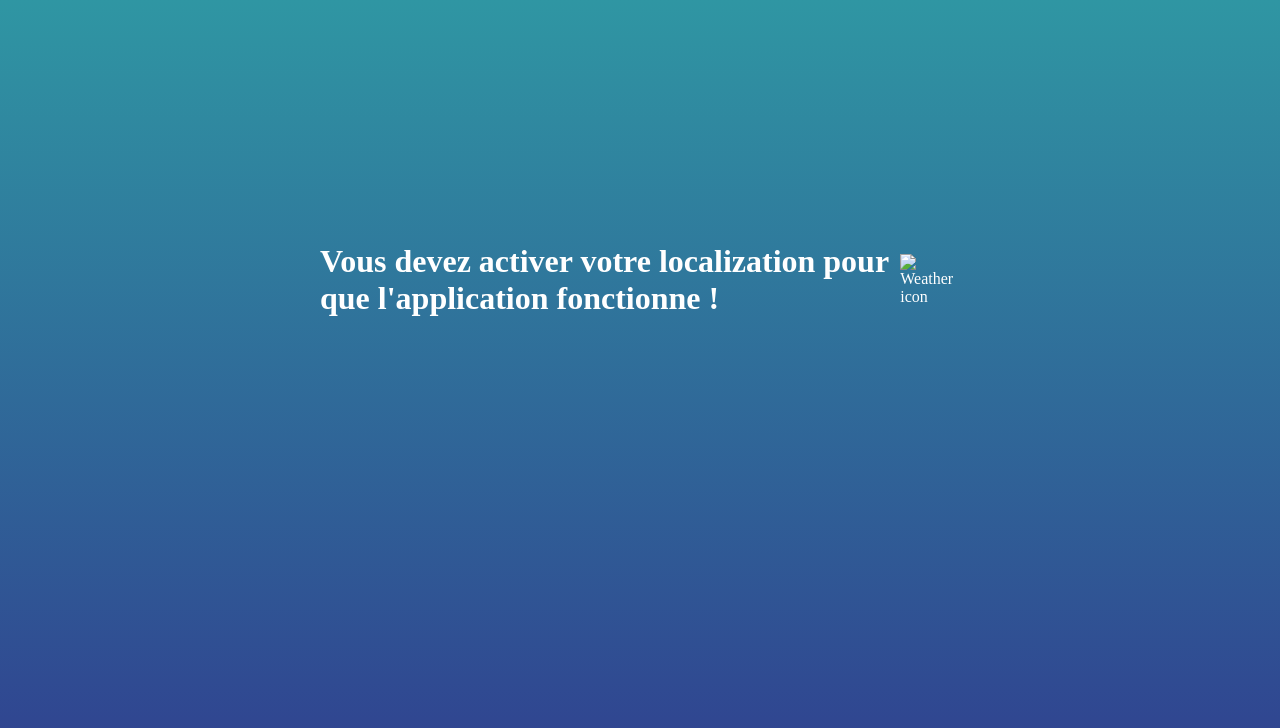
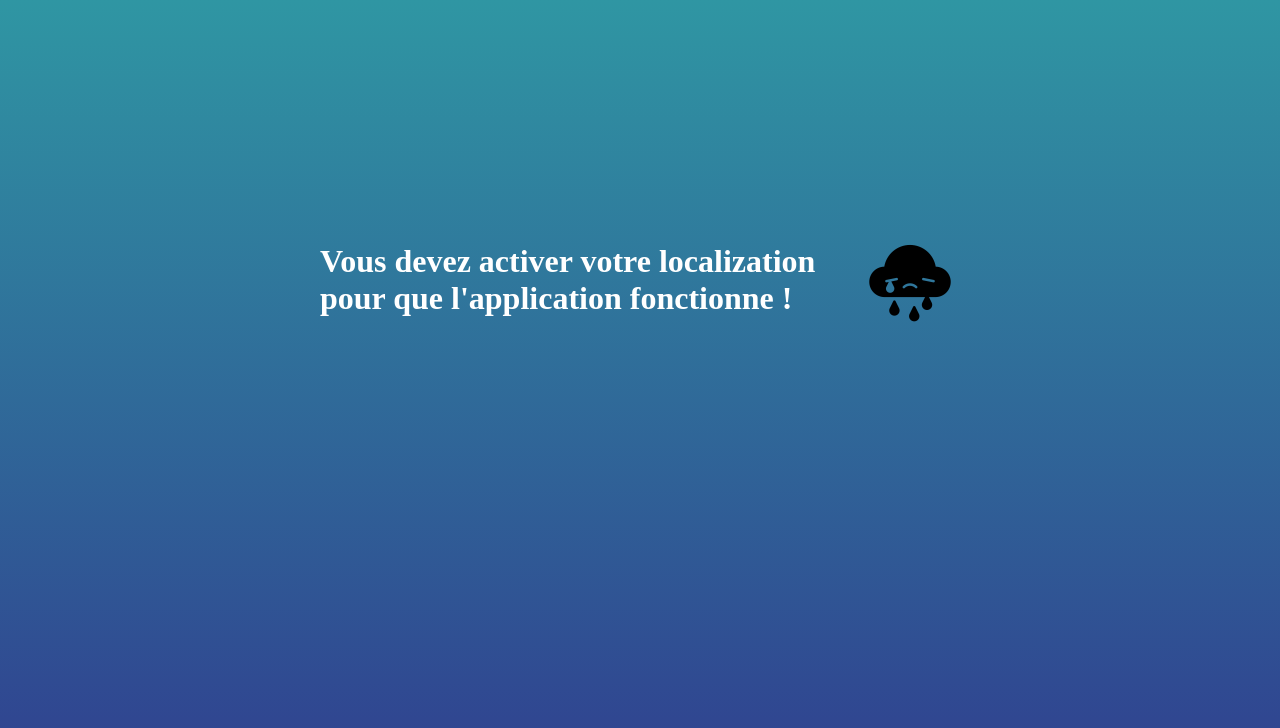
Before and after one commit to CodeOne45/Weather-App-Vanilla-Javascript-Api-, a plain HTML site: page index.html in a window 1280 px wide. Drawn offline with Linux system fonts and the light colour scheme.

Commit message:
Weather App v 1.3

```diff
--- a/index.html
+++ b/index.html
@@ -13,7 +13,13 @@
         !
       </h1>
       <div id="icon">
-        <img id="wicon" src="" alt="Weather icon" width="100" height="100" />
+        <img
+          id="wicon"
+          src="Sad cloud.png"
+          alt="Weather icon"
+          width="100"
+          height="100"
+        />
       </div>
     </div>
 
```
Also changed, not shown: Sad cloud.png (added).
